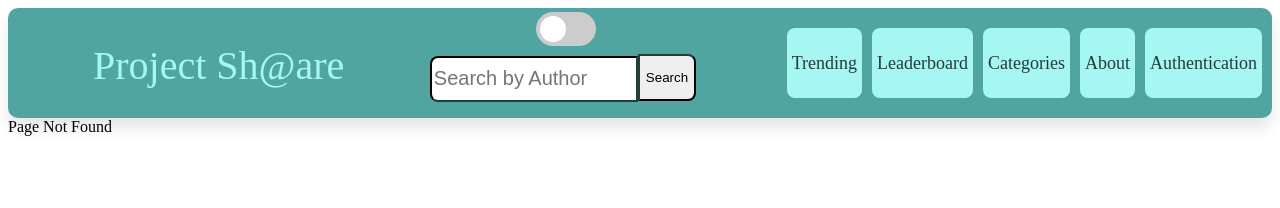
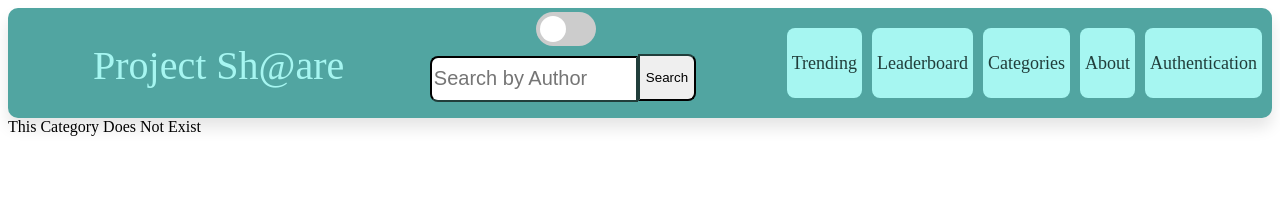
Before and after one commit to littlepotato123/Project-Share, a React (Create React App) app in the folder web/: page /wrongcategory in a window 1280 px wide. Before the commit this address had no page. Shown: the top 208 px of the page. Built offline with nearby package versions, Linux system fonts and the light colour scheme.

Commit message:
Category Fix Null Case

```diff
--- a/web/src/App.js
+++ b/web/src/App.js
@@ -9,7 +9,7 @@ import Auth from './Pages/Authentication/Auth';
 import Categories from './Pages/Categories/Categories';
 import CategoryPage from './Pages/Category Page/CategoryPage';
 import HomeRedirect from './Pages/Errors/HomeRedirect';
-import TooManyRequests from './Pages/Errors/TooManyRequests';
+import WrongCategory from './Pages/Errors/WrongCategory';
 import NotFound from './Pages/Errors/WrongPage';
 import WrongUser from './Pages/Errors/WrongUser';
 import Home from './Pages/Home/Home';
@@ -59,8 +59,8 @@ const App = () => {
         <Route path="/category/:name">
           <CategoryPage />
         </Route>
-        <Route path="/toomanyrequests">
-          <TooManyRequests />
+        <Route path="/wrongcategory">
+          <WrongCategory />
         </Route>
         <Route path="*">
           <NotFound />
--- a/web/src/Pages/Category Page/CategoryPage.js
+++ b/web/src/Pages/Category Page/CategoryPage.js
@@ -21,7 +21,11 @@ const CategoryPage = () => {
                     }
                 }
             `)
-            setDescription(res.getCategory.description);
+            if(res.getCategory) {
+                setDescription(res.getCategory.description);
+            } else {
+                history.push('/wrongcategory');
+            }
         }
 
         f();
--- a/web/src/Pages/Errors/TooManyRequests.js
+++ /dev/null
@@ -1,11 +0,0 @@
-import React from 'react';
-
-const TooManyRequests = () => {
-    return (
-        <div>
-            Our Servers have responded with Too Many Requests. Unfortunately you cannot use Project-Share Website now, but check again in a few minutes.
-        </div>
-    )
-}
-
-export default TooManyRequests;
--- /dev/null
+++ b/web/src/Pages/Errors/WrongCategory.js
@@ -0,0 +1,11 @@
+import React from 'react';
+
+const WrongCategory = () => {
+    return (
+        <div>
+            This Category Does Not Exist
+        </div>
+    )
+}
+
+export default WrongCategory;
```
